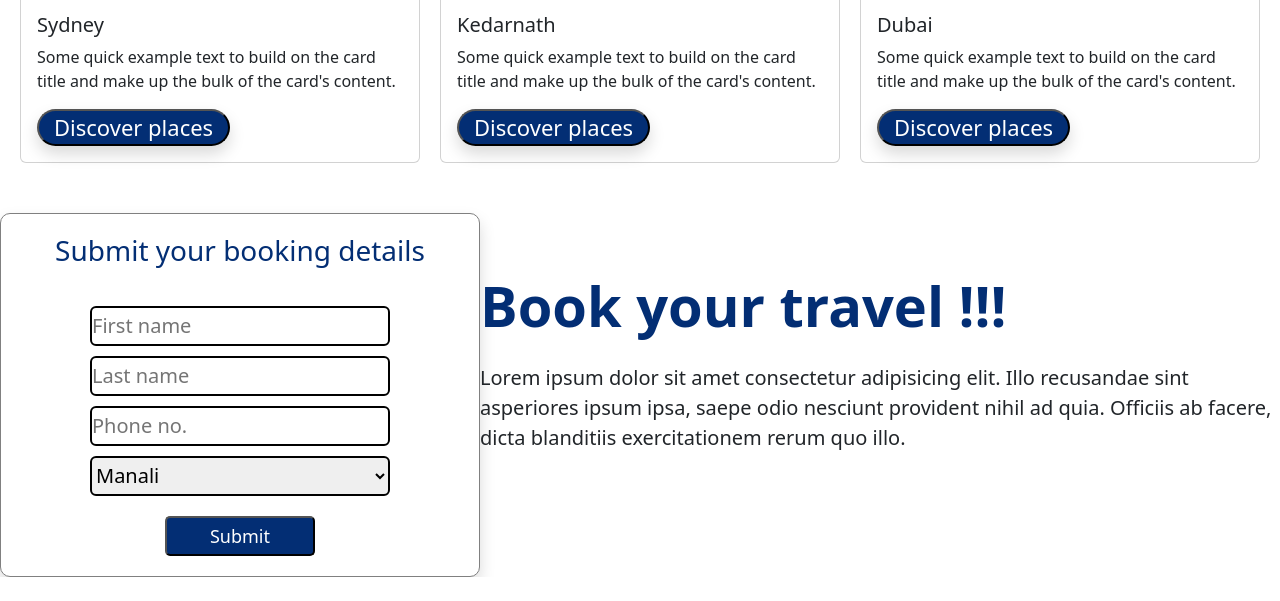
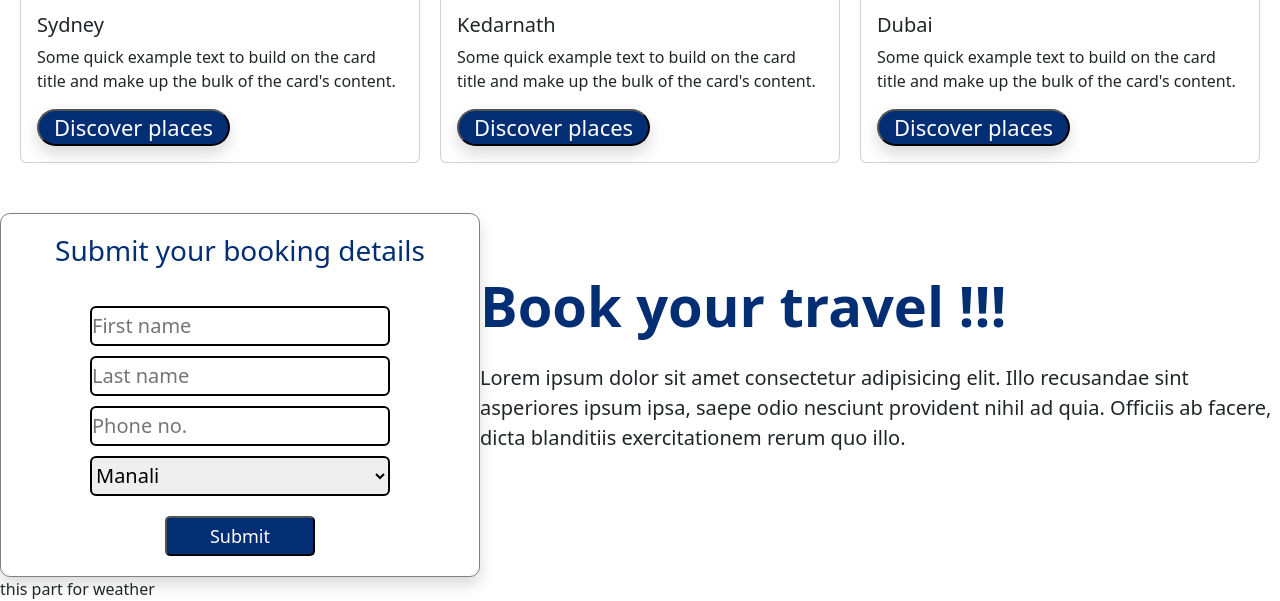
Before and after one commit to Piyushkushwah2003/Travel-website, a plain HTML site: page index.html in a window 1280 px wide. Shown: the part 1869-2470 px from the top of the page. Before the commit the page ends 2446 px from the top, so only its background shows below. Drawn offline with nearby package versions, Linux system fonts and the light colour scheme.

Commit message:
changes in html

```diff
--- a/index.html
+++ b/index.html
@@ -125,6 +125,10 @@
       </div>
 
 </div>
+<div>
+  this part for weather
+
+</div>
 
 </body>
 </html>
```
